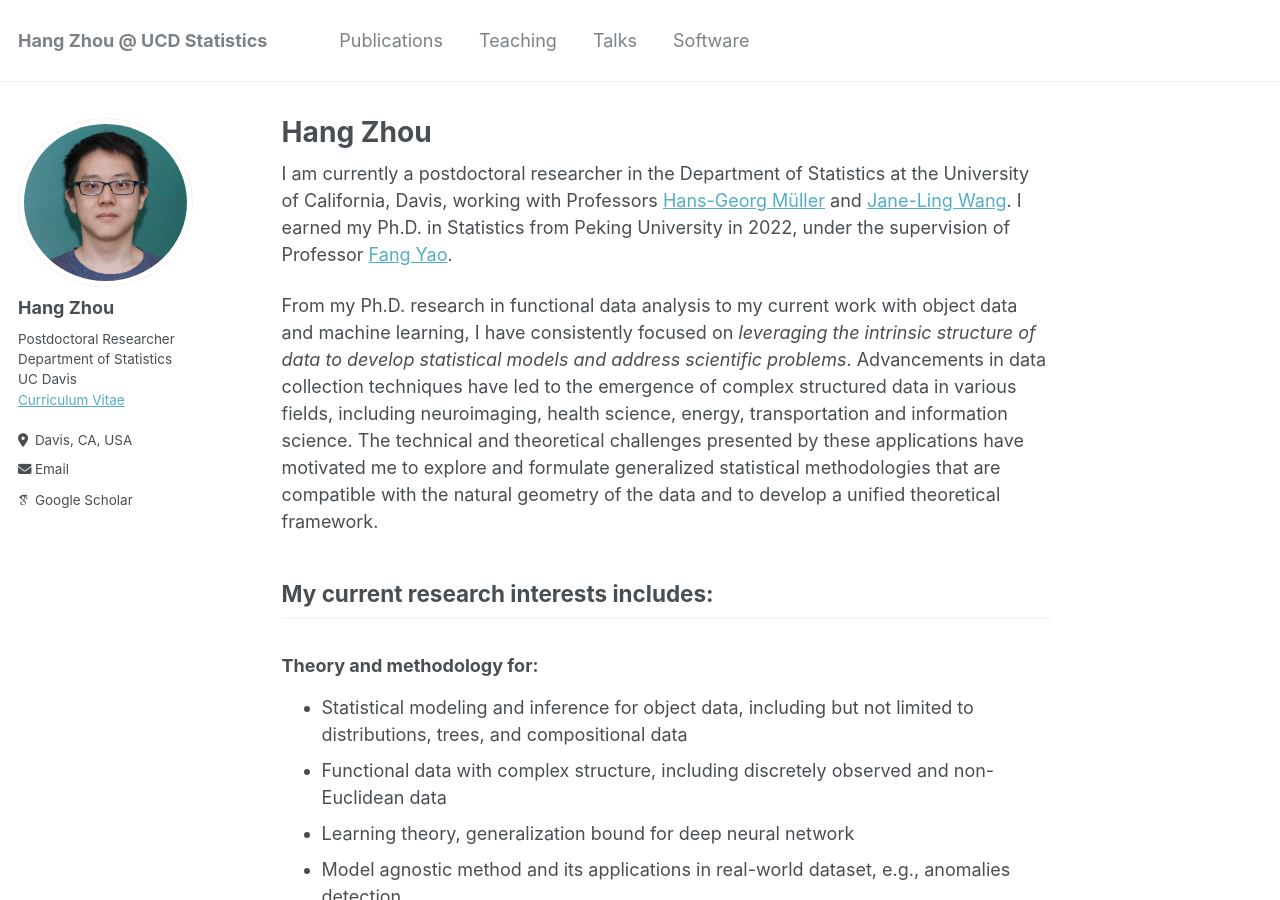
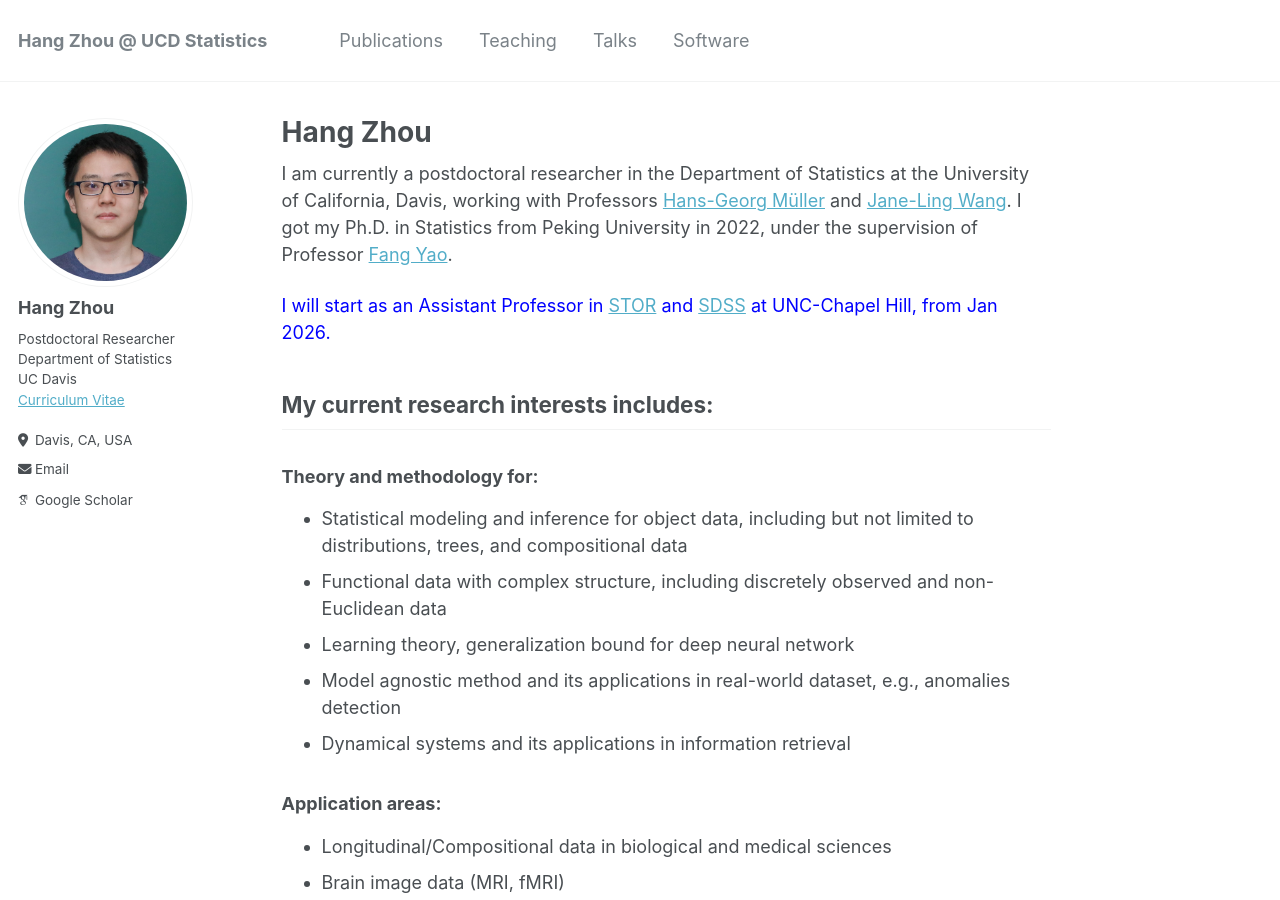
Before and after one commit to hg-zh/hg-zh.github.io, a Jekyll site: the page built from _pages/about.md, in a window 1280 px wide and 900 px high. Built offline with Jekyll 4.4.1, drawn with Linux system fonts in a browser that asks for light colours; some web fonts are replaced.

Commit message:
Update about.md

```diff
--- a/_pages/about.md
+++ b/_pages/about.md
@@ -9,10 +9,10 @@ redirect_from:
 
 
 
-I am currently a postdoctoral researcher in the Department of Statistics at the University of California, Davis, working with Professors [Hans-Georg Müller](https://anson.ucdavis.edu/~mueller/) and [Jane-Ling Wang](https://anson.ucdavis.edu/~wang/). I earned my Ph.D. in Statistics from Peking University in 2022, under the supervision of Professor [Fang Yao](https://www.math.pku.edu.cn/teachers/yaof/Homepage.html).
+I am currently a postdoctoral researcher in the Department of Statistics at the University of California, Davis, working with Professors [Hans-Georg Müller](https://anson.ucdavis.edu/~mueller/) and [Jane-Ling Wang](https://anson.ucdavis.edu/~wang/). I got my Ph.D. in Statistics from Peking University in 2022, under the supervision of Professor [Fang Yao](https://www.math.pku.edu.cn/teachers/yaof/Homepage.html).
 
+<span style="color:blue">I will start as an Assistant Professor in [STOR](https://stor.unc.edu) and [SDSS](https://datascience.unc.edu) at  UNC-Chapel Hill, from Jan 2026. </span>
 
-From my Ph.D. research in functional data analysis to my current work with object data and machine learning, I have consistently focused on *leveraging the intrinsic structure of data to develop statistical models and address scientific problems*. Advancements in data collection techniques have led to the emergence of complex structured data in various fields, including neuroimaging, health science, energy, transportation and information science. The technical and theoretical challenges presented by these applications have motivated me to explore and formulate generalized statistical methodologies that are compatible with the natural geometry of the data and to develop a unified theoretical framework.
 
 ## My current research interests includes:
 
```
